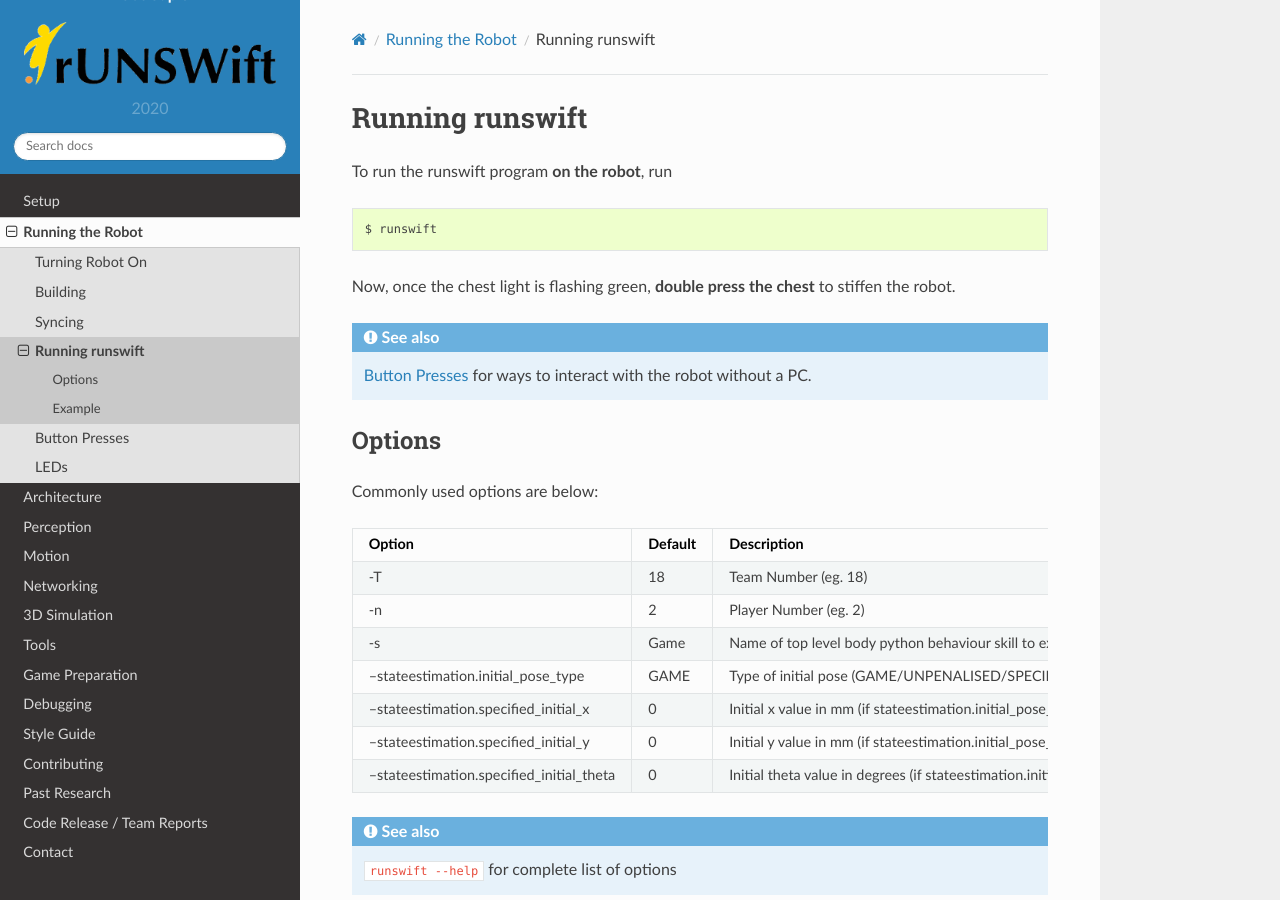
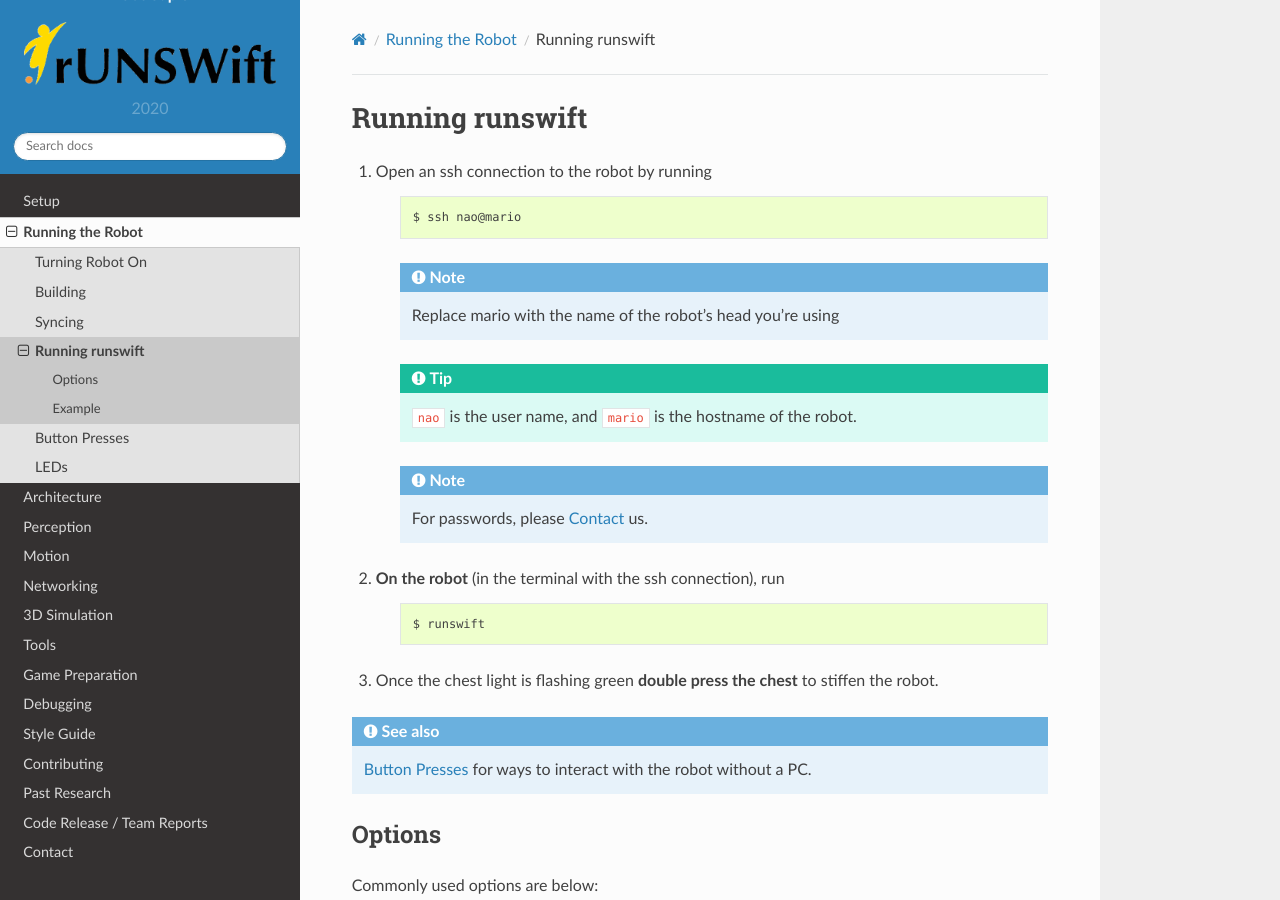
Before and after one commit to UNSWComputing/rUNSWift-docs, a Sphinx documentation site: the page built from source/running/running_runswift.rst, in a window 1280 px wide and 900 px high. Built offline with Sphinx 7.4.7 and the Read the Docs theme 2.0.0, drawn with Linux system fonts in a browser that asks for light colours.

Commit message:
added instructions on ssh-ing to the robo

```diff
--- a/source/running/running_runswift.rst
+++ b/source/running/running_runswift.rst
@@ -2,13 +2,29 @@
 Running runswift
 ################
 
-To run the runswift program **on the robot**, run
+#. Open an ssh connection to the robot by running
 
-.. code-block:: bash
+    .. code-block:: bash
 
-    $ runswift
+        $ ssh nao@mario
 
-Now, once the chest light is flashing green, **double press the chest** to stiffen the robot.
+    .. note::
+        Replace mario with the name of the robot’s head you’re using
+
+    .. tip::
+        ``nao`` is the user name, and ``mario`` is the hostname of the robot.
+
+    .. note::
+        For passwords, please :ref:`contact` us.
+
+#. **On the robot** (in the terminal with the ssh connection), run
+
+    .. code-block:: bash
+
+        $ runswift
+
+#. Once the chest light is flashing green
+   **double press the chest** to stiffen the robot.
 
 
 .. seealso::
```
